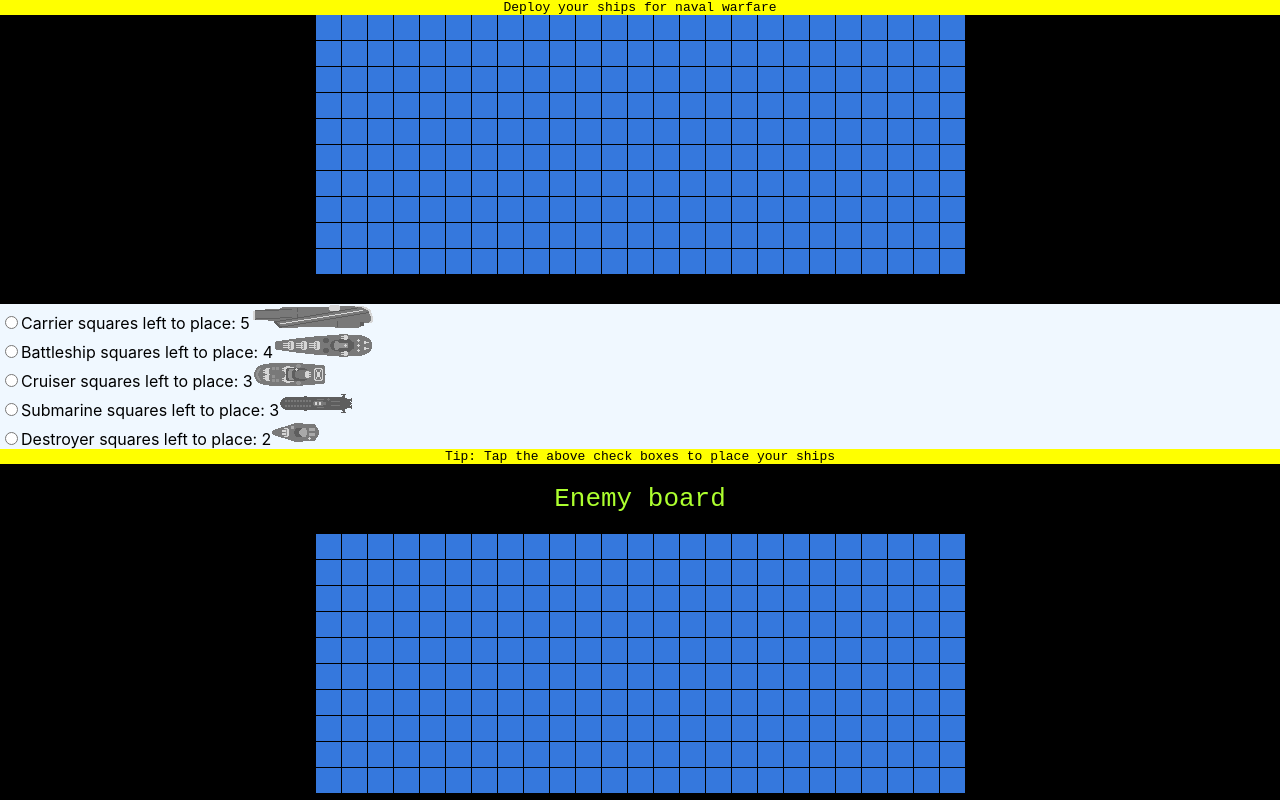
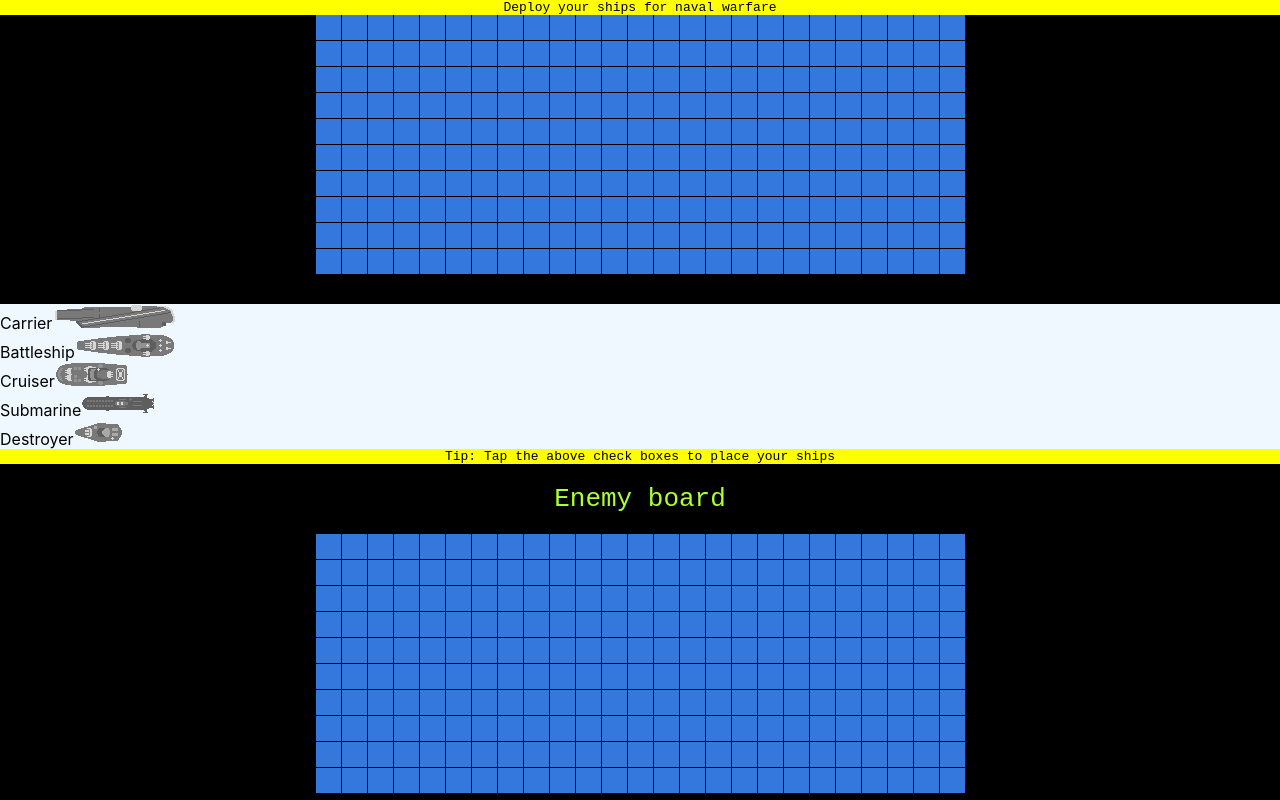
Before and after one commit to SquireOfSoftware/battleship, a React (Create React App) app: page / in a window 1280 px wide. Shown: the top 800 px of the page. Built offline with nearby package versions, Linux system fonts and the light colour scheme.

Commit message:
Last change, not really sure what I was working on

```diff
--- a/package.json
+++ b/package.json
@@ -1,7 +1,7 @@
 {
   "name": "battleship",
   "version": "0.1.0",
-  "homepage": "http://squireofsoftware.github.io/battleship" ,
+  "homepage": "http://squireofsoftware.github.io/battleship",
   "private": true,
   "dependencies": {
     "@testing-library/jest-dom": "^4.2.4",
--- a/src/components/gameboard/DeploymentCounter.js
+++ b/src/components/gameboard/DeploymentCounter.js
@@ -11,6 +11,8 @@ class DeploymentCounter extends Component {
         this.name = this.reference.name;
         this.value = this.reference.symbol;
         this.counter = this.reference.size;
+
+        this.isRotated = false;
     }
 
     decrementCount = (event) => {
@@ -33,18 +35,47 @@ class DeploymentCounter extends Component {
         this.props.handleRadioSelection(this.reference, this.counter);
     }
 
+    startDataTransfer = (e) => {
+        let sourceElement = e.currentTarget;
+        console.log("mouse position");
+        console.log({x: e.clientX, y: e.clientY});
+        let x, y = 0;
+        if (sourceElement.offsetWidth > sourceElement.offsetHeight) {
+            y = 1;
+            x = Math.ceil((e.clientX - sourceElement.offsetLeft) / 25);
+            console.log("mouse x: " + e.clientX +
+            " img width: " + sourceElement.offsetWidth +
+            " img offset: " + sourceElement.offsetLeft +
+            " " + (e.clientX - sourceElement.offsetLeft) / 25);
+        } else {
+            x = 1;
+            y = Math.floor((e.clientY - sourceElement.offsetTop) / 25);
+        }
+        console.log(x + ", " + y);
+
+        let imgObject = {
+            reference: this.reference,
+            rotation: 90,
+            dragStartCoords: {
+                x: x,
+                y: y
+            }
+        };
+        e.target.style.opacity = 0.4;
+        e.dataTransfer.setData("shipReference", JSON.stringify(imgObject));
+    }
+
+    endDataTransfer = (e) => {
+        e.target.style.opacity = 1;
+    }
+
     render() {
         return (
             <div className="ship-checkbox">
-                <input type='radio'
-                       id={this.id}
-                       name={this.link}
-                       value={this.value}
-                       onClick={this.handleRadioSelection}/>
-                <label htmlFor={this.id}>
-                       {this.name} squares left to place: {this.counter}
-                </label>
-                <img src={this.reference.img}  />
+                <label>{this.name}</label>
+                <img src={this.reference.img}
+                     onDragStart={this.startDataTransfer}
+                     onDragEnd={this.endDataTransfer}/>
             </div>
         )
     }
--- a/src/components/gameboard/SetupBoard.js
+++ b/src/components/gameboard/SetupBoard.js
@@ -39,7 +39,12 @@ class SetupBoard extends Component {
     }
 
     handleMouseDrop = (event) => {
-        console.log(event);
+        let shipImg = JSON.parse(event.dataTransfer.getData("shipReference"));
+        console.log(shipImg);
+        console.log(event.clientX + "," + event.clientY);
+
+        // figure out which square this is
+        // place the ship around it
     }
 
     render() {
--- a/src/components/gameboard/Square.js
+++ b/src/components/gameboard/Square.js
@@ -9,7 +9,6 @@ class Square extends React.Component {
                 className="default-square-element"
                 onClick={() => this.props.processClick(this.props.coords)}
                 onDrop={(event) => {
-                        console.log("drop event");
                         console.log(event);
                         this.props.processDrop(event);
                         event.stopPropagation();
@@ -17,7 +16,6 @@ class Square extends React.Component {
                     }
                 }
                 onDragOver={(event) => {
-                    console.log("drag over event");
                     event.stopPropagation();
                     event.preventDefault();
                 }}
```
Also changed, not shown: 1 other file (tests, documents, lock files or other folders).
